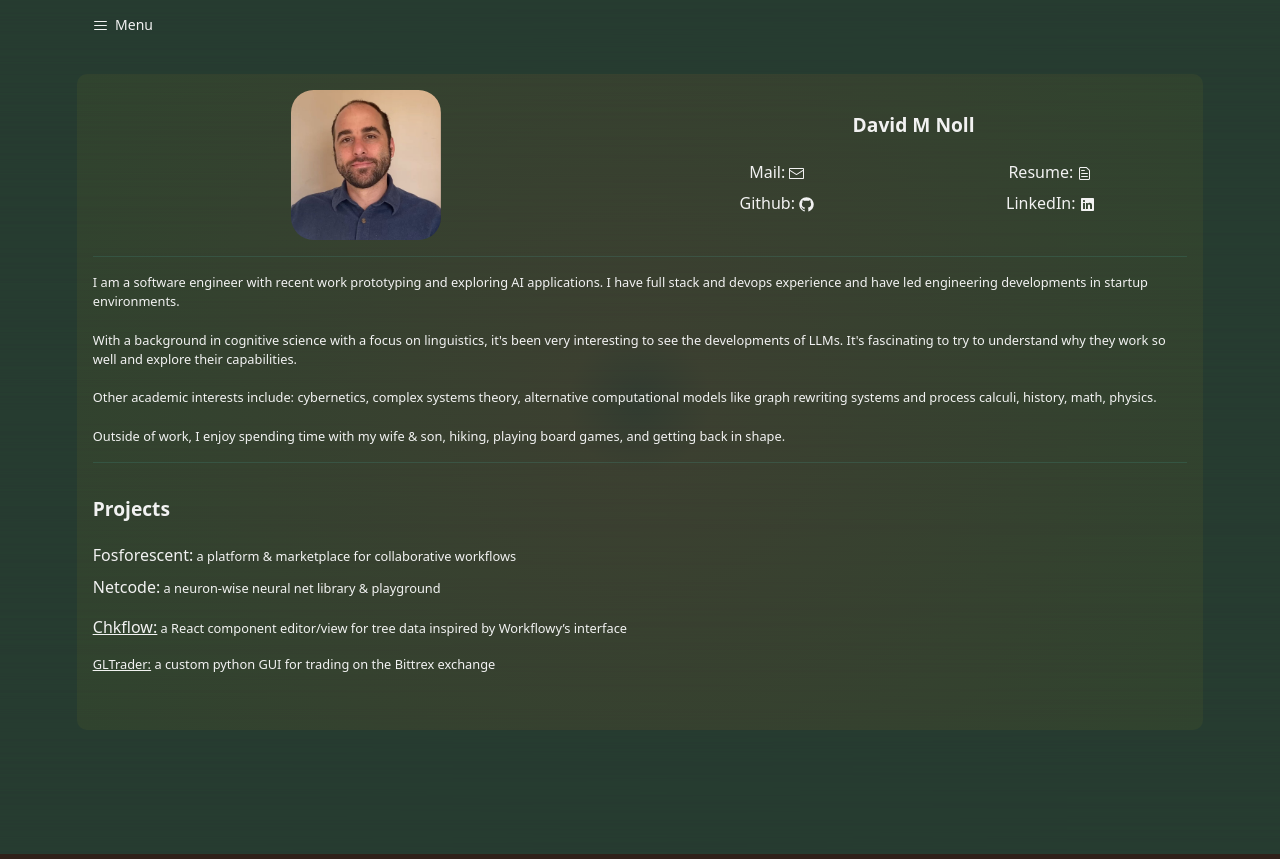
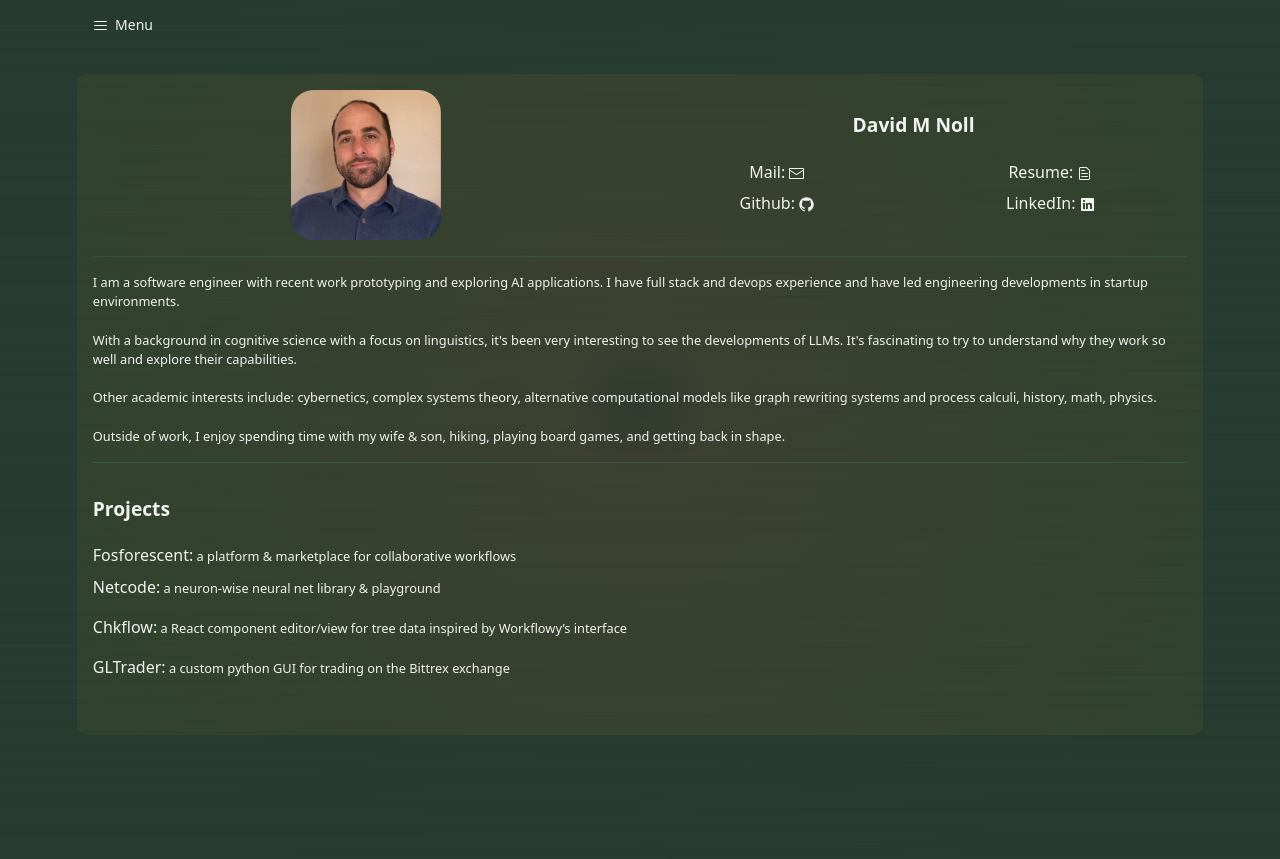
Before and after one commit to davidmnoll/davidmnoll.github.io, a React (Vite) app: page / in a window 1280 px wide. Built offline with nearby package versions, Linux system fonts and the light colour scheme.

Commit message:
update about section styling

```diff
--- a/src/components/sections/About.tsx
+++ b/src/components/sections/About.tsx
@@ -157,15 +157,15 @@ export default function Home() {
             <span style={{
               fontSize: '1rem',
               display: 'inline-block',
-            }} className="underline"><a href="https://github.com/davidmnoll/pixel-time">Chkflow:</a></span> a React component editor/view for tree data inspired by Workflowy’s interface
+            }} ><a href="https://github.com/davidmnoll/pixel-time">Chkflow:</a></span> a React component editor/view for tree data inspired by Workflowy’s interface
           </div>
           <div style={{
             padding: '.5rem 0',
           }}>
             <span style={{
-              // fontSize: '1rem',
+              fontSize: '1rem',
               display: 'inline-block',
-            }} className="underline"><a href="https://github.com/davidmnoll/pixel-time">GLTrader:</a></span> a custom python GUI for trading on the Bittrex exchange
+            }}><a href="https://github.com/davidmnoll/pixel-time">GLTrader:</a></span> a custom python GUI for trading on the Bittrex exchange
           </div>
         </div>
       </div>
```
